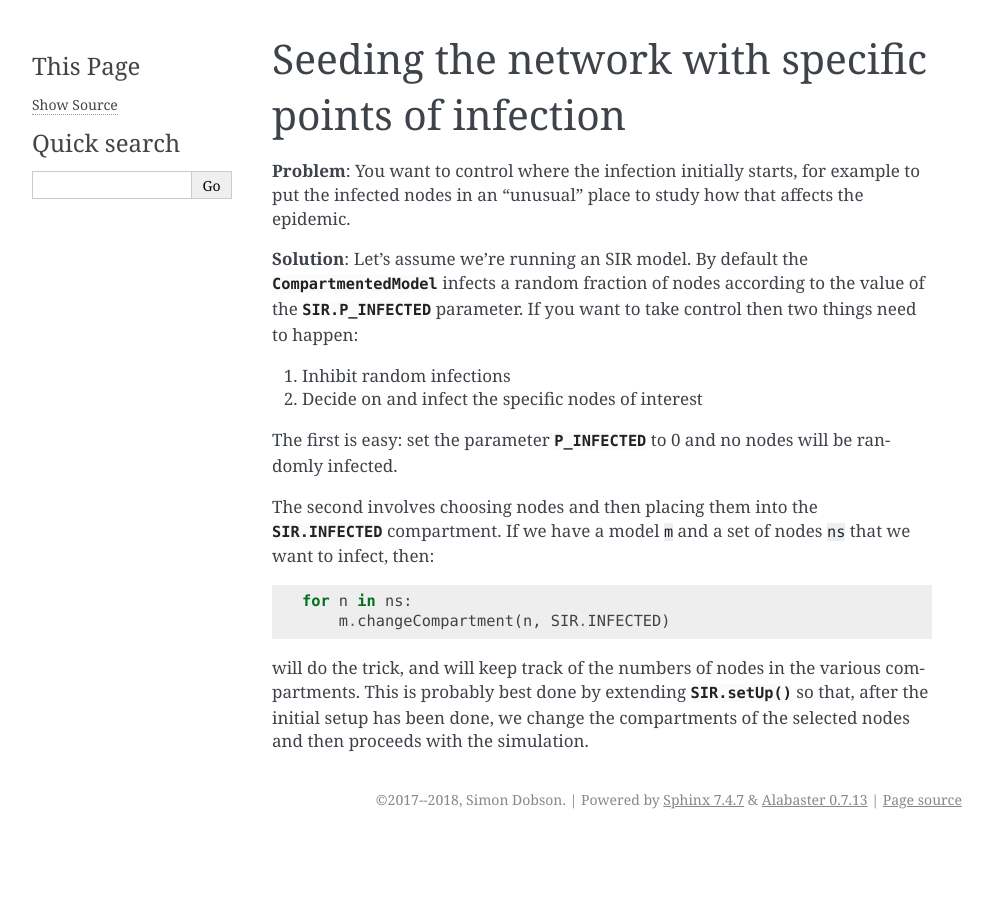
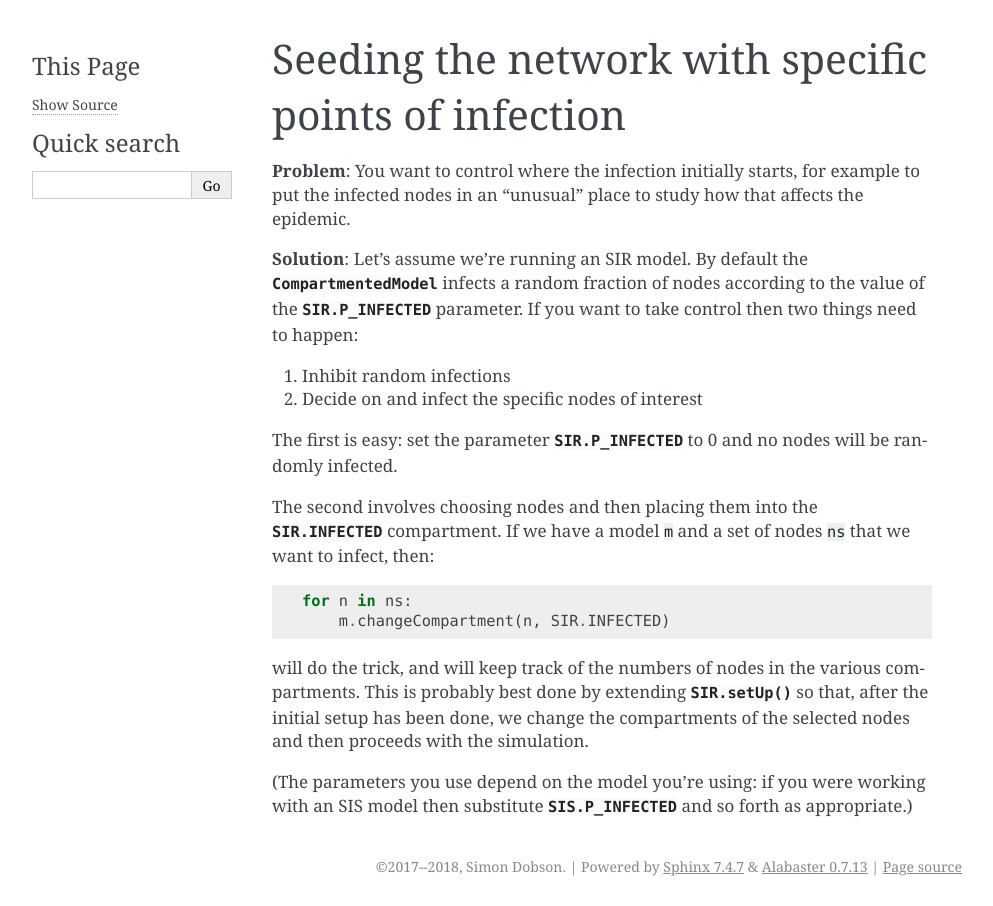
Before and after one commit to simoninireland/epydemic, a Sphinx documentation site: the page built from doc/cookbook/infect-specific-nodes.rst, in a window 1280 px wide. Shown: the whole page, without its empty margins (148-1141 px from the left). Built offline with Sphinx 7.4.7, drawn with Linux system fonts in a browser that asks for light colours.

Commit message:
Added how to use SIS

```diff
--- a/doc/cookbook/infect-specific-nodes.rst
+++ b/doc/cookbook/infect-specific-nodes.rst
@@ -16,7 +16,7 @@ two things need to happen:
 1. Inhibit random infections
 2. Decide on and infect the specific nodes of interest
 
-The first is easy: set the parameter :attr:`P_INFECTED` to 0 and no nodes will be
+The first is easy: set the parameter :attr:`SIR.P_INFECTED` to 0 and no nodes will be
 randomly infected.
 
 The second involves choosing nodes and then placing them into the :attr:`SIR.INFECTED`
@@ -32,3 +32,6 @@ will do the trick, and will keep track of the numbers of nodes in the various co
 This is probably best done by extending :meth:`SIR.setUp` so that, after the initial setup
 has been done, we change the compartments of the selected nodes and then proceeds with
 the simulation.
+
+(The parameters you use depend on the model you're using: if you were working with an SIS model
+then substitute :attr:`SIS.P_INFECTED` and so forth as appropriate.)
```
